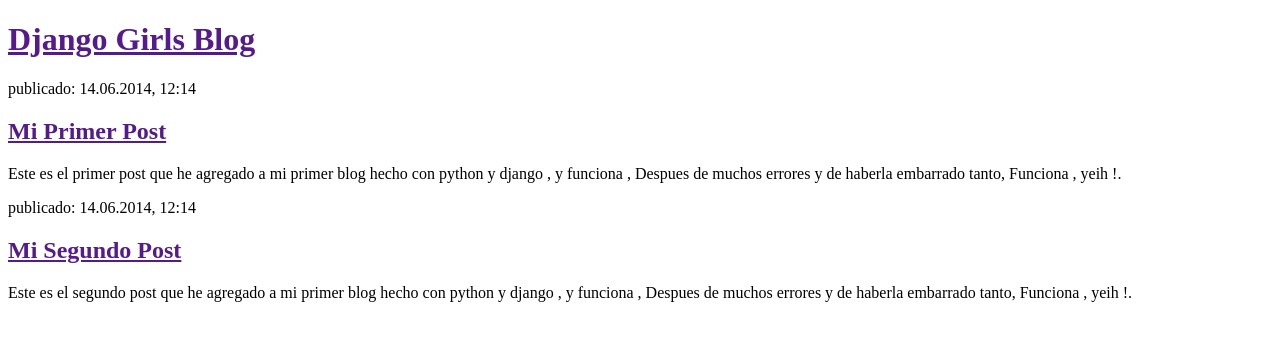
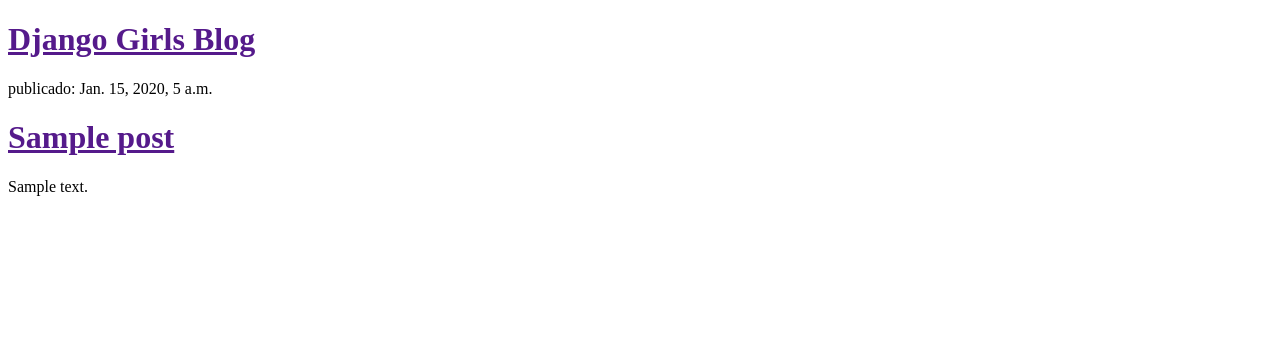
Before and after one commit to paolin28/mi-primer-blog, a Django app: template blog/templates/blog/post_list.html in a window 1280 px wide. Shown: the top 341 px of the page. Run offline with Django 3.2, Linux system fonts and the light colour scheme; the template is opened without the code that fills it: values that come from a table or form of the project are taken from there, others are empty; tables that the repository leaves empty hold one stand-in row (values such as "Sample post").

Commit message:
plantillas y html

```diff
--- a/blog/templates/blog/post_list.html
+++ b/blog/templates/blog/post_list.html
@@ -9,16 +9,11 @@
             <h1><a href="">Django Girls Blog</a></h1>
         </div>
 
-        <div>
-            <p>publicado: 14.06.2014, 12:14</p>
-            <h2><a href="">Mi Primer Post</a></h2>
-            <p>Este es el primer post que he agregado a mi primer blog hecho con python y django , y funciona , Despues de muchos errores y de haberla embarrado tanto, Funciona , yeih !.</p>
-        </div>
+       <div>
+        <p>publicado: {{ post.published_date }}</p>
+        <h1><a href="">{{ post.title }}</a></h1>
+        <p>{{ post.text|linebreaks }}</p>
+    	</div>
 
-        <div>
-            <p>publicado: 14.06.2014, 12:14</p>
-            <h2><a href="">Mi Segundo Post</a></h2>
-            <p>Este es el segundo post que he agregado a mi primer blog hecho con python y django , y funciona , Despues de muchos errores y de haberla embarrado tanto, Funciona , yeih !.</p>
-        </div>
 </body>
 </html>
--- a/blog/views.py
+++ b/blog/views.py
@@ -6,4 +6,4 @@
 
 def post_list(request):
 	posts = post.objects.filter(published_date__lte=timezone.now()).order_by('published_date')
-	return render(request, 'blog/post_list.html', {})
+	return render(request, 'blog/post_list.html', {'posts': posts})
```
